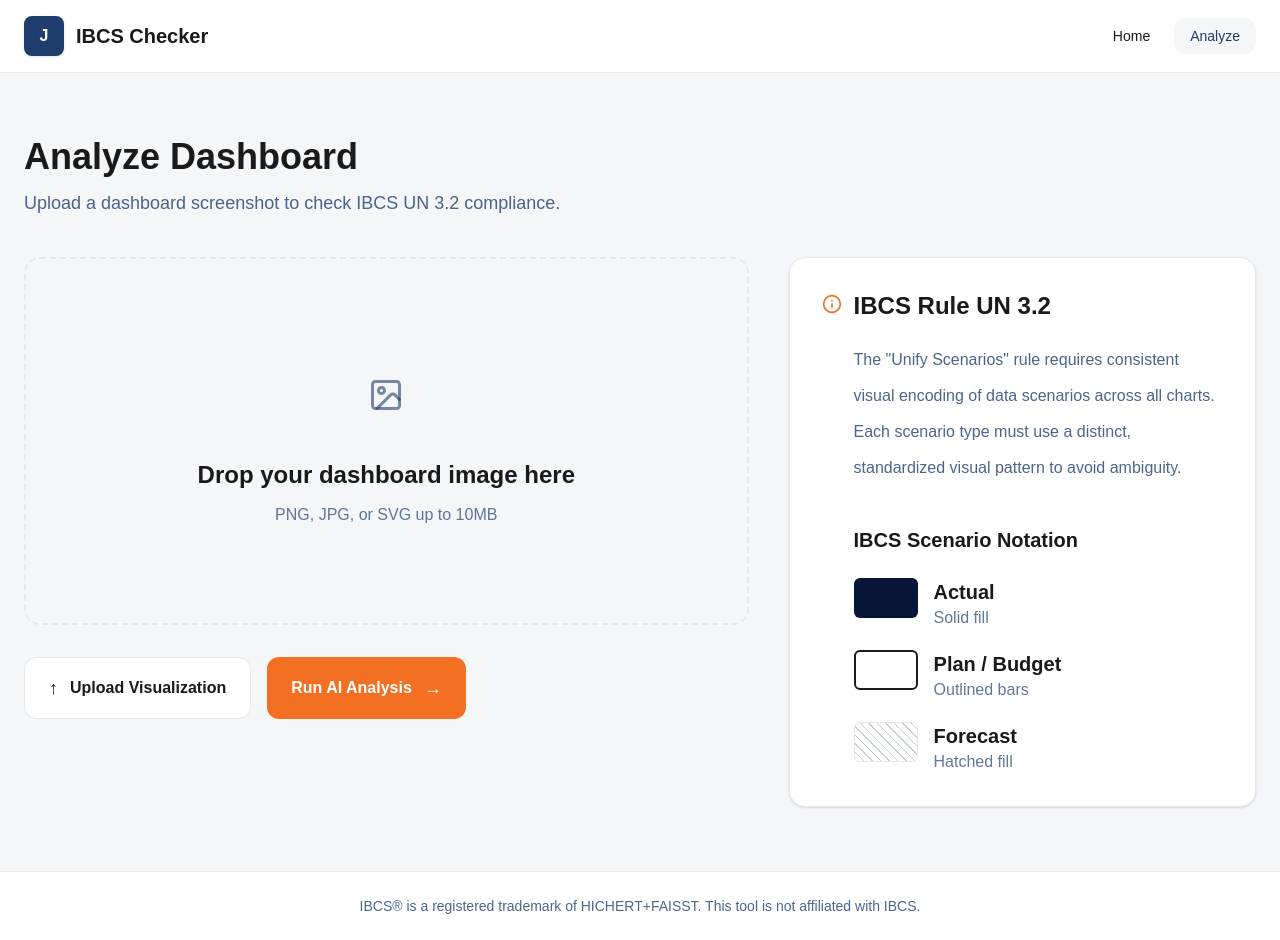
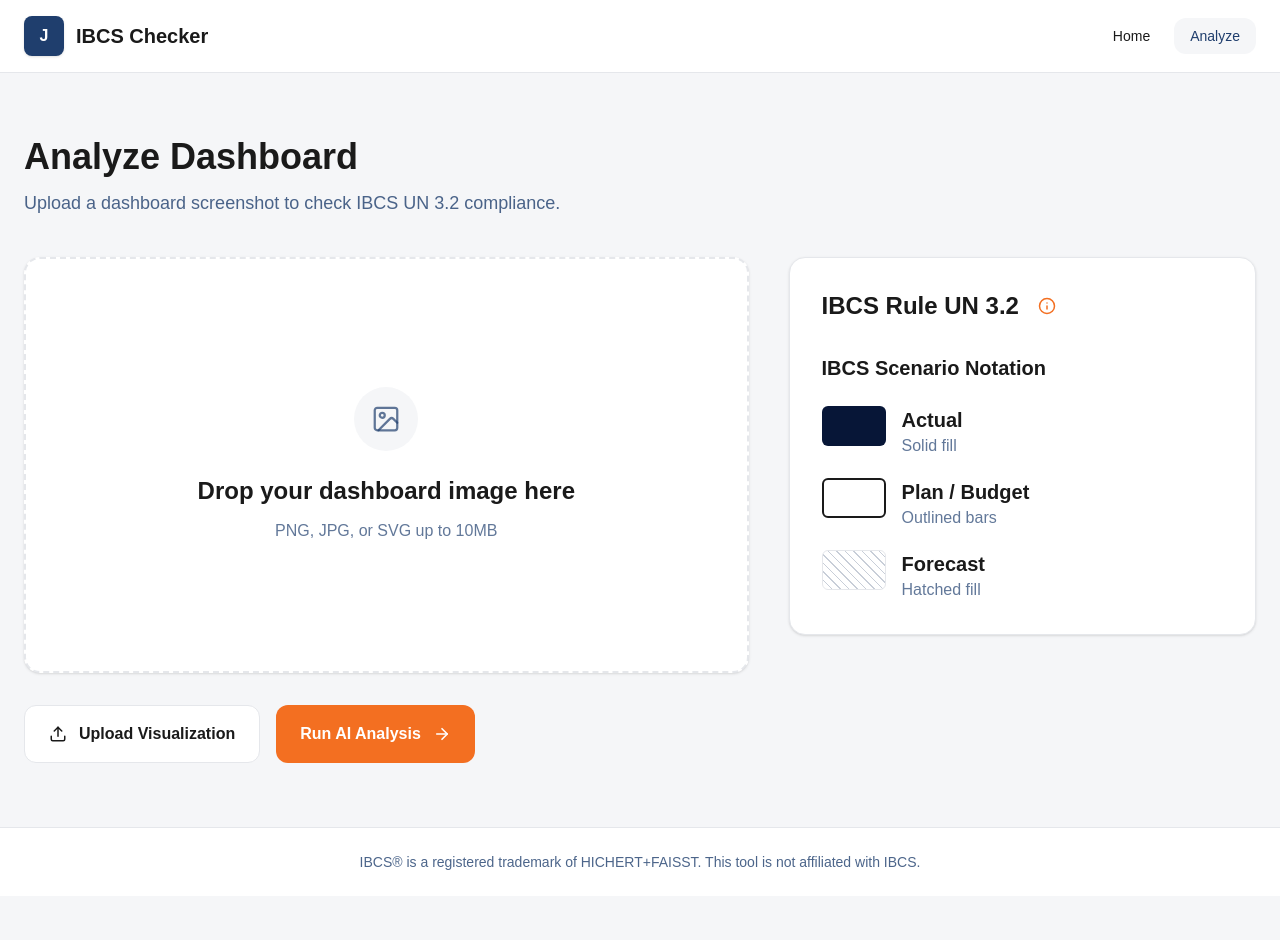
Before and after one commit to Fontys-Group-8-AMD/Jugo, a React app in the folder frontend/: page /analyze in a window 1280 px wide. After the commit the page ends 896 px from the top, so only its background shows below. Built offline with nearby package versions, Linux system fonts and the light colour scheme; the HTML template or start-up script is replaced by a standard one.

Commit message:
Refactored the Analyze design by separating the page into different components

```diff
--- /dev/null
+++ b/frontend/src/components/analyze/AnalyzeActions.tsx
@@ -0,0 +1,25 @@
+import { ArrowRight, Upload } from "lucide-react";
+
+const AnalyzeActions = () => {
+  return (
+    <div className="mt-8 flex flex-col gap-4 sm:flex-row">
+      <button
+        type="button"
+        className="inline-flex items-center justify-center gap-3 rounded-xl border border-[var(--color-border)] bg-[var(--color-white)] px-6 py-4 text-base font-semibold text-[var(--color-dark)] transition hover:bg-[var(--color-background)]"
+      >
+        <Upload size={18} strokeWidth={2} />
+        Upload Visualization
+      </button>
+
+      <button
+        type="button"
+        className="inline-flex items-center justify-center gap-3 rounded-xl bg-[var(--color-accent)] px-6 py-4 text-base font-semibold text-[var(--color-white)] transition hover:opacity-90"
+      >
+        Run AI Analysis
+        <ArrowRight size={18} strokeWidth={2.2} />
+      </button>
+    </div>
+  );
+};
+
+export default AnalyzeActions;
--- /dev/null
+++ b/frontend/src/components/analyze/AnalyzeHeader.tsx
@@ -0,0 +1,15 @@
+const AnalyzeHeader = () => {
+  return (
+    <div className="mb-10">
+      <h1 className="text-3xl font-bold text-[var(--color-dark)] md:text-4xl">
+        Analyze Dashboard
+      </h1>
+
+      <p className="mt-3 text-base text-[var(--color-primary)]/80 md:text-lg">
+        Upload a dashboard screenshot to check IBCS UN 3.2 compliance.
+      </p>
+    </div>
+  );
+};
+
+export default AnalyzeHeader;
--- a/frontend/src/components/analyze/RuleInfoCard.tsx
+++ b/frontend/src/components/analyze/RuleInfoCard.tsx
@@ -1,75 +1,37 @@
+import { useState } from "react";
 import { Info } from "lucide-react";
+import ScenarioLegend from "./ScenarioLegend";
 
 const RuleInfoCard = () => {
+  const [showExplanation, setShowExplanation] = useState(false);
+
   return (
     <section className="rounded-2xl border border-[var(--color-border)] bg-[var(--color-white)] p-8 shadow-sm">
-      <div className="flex items-start gap-3">
-        <div className="mt-1 text-[var(--color-accent)]">
-          <Info size={20} strokeWidth={2} />
-        </div>
+      <div className="flex items-center gap-3">
+        <h2 className="text-2xl font-semibold text-[var(--color-dark)]">
+          IBCS Rule UN 3.2
+        </h2>
 
-        <div>
-          <h2 className="text-2xl font-semibold text-[var(--color-dark)]">
-            IBCS Rule UN 3.2
-          </h2>
+        <button
+          type="button"
+          onClick={() => setShowExplanation((prev) => !prev)}
+          aria-label="Toggle rule explanation"
+          aria-expanded={showExplanation}
+          className="inline-flex h-8 w-8 items-center justify-center rounded-full text-[var(--color-accent)] transition hover:bg-[var(--color-background)]"
+        >
+          <Info size={18} strokeWidth={2} />
+        </button>
+      </div>
 
-          <p className="mt-5 text-base leading-9 text-[var(--color-primary)]/80">
-            The "Unify Scenarios" rule requires consistent visual encoding of
-            data scenarios across all charts. Each scenario type must use a
-            distinct, standardized visual pattern to avoid ambiguity.
-          </p>
+      {showExplanation && (
+        <p className="mt-4 text-base leading-8 text-[var(--color-primary)]/80">
+          The &quot;Unify Scenarios&quot; rule requires consistent visual
+          encoding of data scenarios across all charts. Each scenario type must
+          use a distinct, standardized visual pattern to avoid ambiguity.
+        </p>
+      )}
 
-          <div className="mt-10">
-            <h3 className="text-xl font-semibold text-[var(--color-dark)]">
-              IBCS Scenario Notation
-            </h3>
-
-            <div className="mt-6 space-y-5">
-              <div className="flex items-start gap-4">
-                <div className="h-10 w-16 rounded-md bg-[#071637]" />
-                <div>
-                  <p className="text-xl font-semibold text-[var(--color-dark)]">
-                    Actual
-                  </p>
-                  <p className="text-base text-[var(--color-primary)]/70">
-                    Solid fill
-                  </p>
-                </div>
-              </div>
-
-              <div className="flex items-start gap-4">
-                <div className="h-10 w-16 rounded-md border-2 border-[var(--color-dark)] bg-transparent" />
-                <div>
-                  <p className="text-xl font-semibold text-[var(--color-dark)]">
-                    Plan / Budget
-                  </p>
-                  <p className="text-base text-[var(--color-primary)]/70">
-                    Outlined bars
-                  </p>
-                </div>
-              </div>
-
-              <div className="flex items-start gap-4">
-                <div
-                  className="h-10 w-16 rounded-md border border-[var(--color-border)]"
-                  style={{
-                    backgroundImage:
-                      "repeating-linear-gradient(45deg, #c8ced8 0, #c8ced8 1px, transparent 1px, transparent 6px)",
-                  }}
-                />
-                <div>
-                  <p className="text-xl font-semibold text-[var(--color-dark)]">
-                    Forecast
-                  </p>
-                  <p className="text-base text-[var(--color-primary)]/70">
-                    Hatched fill
-                  </p>
-                </div>
-              </div>
-            </div>
-          </div>
-        </div>
-      </div>
+      <ScenarioLegend />
     </section>
   );
 };
--- /dev/null
+++ b/frontend/src/components/analyze/ScenarioLegend.tsx
@@ -0,0 +1,20 @@
+import { scenarioNotation } from "../../data/scenarioNotation";
+import ScenarioLegendItem from "./ScenarioLegendItem";
+
+const ScenarioLegend = () => {
+  return (
+    <div className="mt-8">
+      <h3 className="text-xl font-semibold text-[var(--color-dark)]">
+        IBCS Scenario Notation
+      </h3>
+
+      <div className="mt-6 space-y-5">
+        {scenarioNotation.map((item) => (
+          <ScenarioLegendItem key={item.label} item={item} />
+        ))}
+      </div>
+    </div>
+  );
+};
+
+export default ScenarioLegend;
--- /dev/null
+++ b/frontend/src/components/analyze/ScenarioLegendItem.tsx
@@ -0,0 +1,41 @@
+import type { ScenarioLegendItemData } from "../../data/scenarioNotation";
+
+interface ScenarioLegendItemProps {
+  item: ScenarioLegendItemData;
+}
+
+const ScenarioLegendItem = ({ item }: ScenarioLegendItemProps) => {
+  const swatchClassName =
+    item.variant === "solid"
+      ? "bg-[#071637]"
+      : item.variant === "outline"
+        ? "border-2 border-[var(--color-dark)] bg-transparent"
+        : "border border-[var(--color-border)] bg-[var(--color-white)]";
+
+  return (
+    <div className="flex items-start gap-4">
+      <div
+        className={`h-10 w-16 rounded-md ${swatchClassName}`}
+        style={
+          item.variant === "hatched"
+            ? {
+                backgroundImage:
+                  "repeating-linear-gradient(45deg, #c8ced8 0, #c8ced8 1px, transparent 1px, transparent 6px)",
+              }
+            : undefined
+        }
+      />
+
+      <div>
+        <p className="text-xl font-semibold text-[var(--color-dark)]">
+          {item.label}
+        </p>
+        <p className="text-base text-[var(--color-primary)]/70">
+          {item.description}
+        </p>
+      </div>
+    </div>
+  );
+};
+
+export default ScenarioLegendItem;
--- a/frontend/src/components/analyze/UploadZone.tsx
+++ b/frontend/src/components/analyze/UploadZone.tsx
@@ -2,10 +2,10 @@ import { ImageIcon } from "lucide-react";
 
 const UploadZone = () => {
   return (
-    <section className="rounded-2xl border-2 border-dashed border-[var(--color-border)] bg-transparent px-8 py-20 md:px-10 md:py-24">
+    <section className="flex min-h-[26rem] items-center justify-center rounded-2xl border-2 border-dashed border-[var(--color-border)] bg-[var(--color-white)] px-6 py-10 shadow-sm">
       <div className="flex flex-col items-center justify-center text-center">
-        <div className="mb-6 flex h-20 w-20 items-center justify-center rounded-3xl bg-[var(--color-surface-muted)] text-[var(--color-primary)]/60">
-          <ImageIcon size={36} strokeWidth={2} />
+        <div className="mb-6 flex h-16 w-16 items-center justify-center rounded-full bg-[var(--color-background)] text-[var(--color-primary)]/70">
+          <ImageIcon size={30} strokeWidth={1.8} />
         </div>
 
         <h2 className="text-2xl font-semibold text-[var(--color-dark)]">
--- /dev/null
+++ b/frontend/src/data/scenarioNotation.ts
@@ -0,0 +1,25 @@
+export type ScenarioLegendVariant = "solid" | "outline" | "hatched";
+
+export interface ScenarioLegendItemData {
+  label: string;
+  description: string;
+  variant: ScenarioLegendVariant;
+}
+
+export const scenarioNotation: ScenarioLegendItemData[] = [
+  {
+    label: "Actual",
+    description: "Solid fill",
+    variant: "solid",
+  },
+  {
+    label: "Plan / Budget",
+    description: "Outlined bars",
+    variant: "outline",
+  },
+  {
+    label: "Forecast",
+    description: "Hatched fill",
+    variant: "hatched",
+  },
+];
--- a/frontend/src/pages/AnalyzePage.tsx
+++ b/frontend/src/pages/AnalyzePage.tsx
@@ -1,41 +1,18 @@
+import AnalyzeActions from "../components/analyze/AnalyzeActions";
+import AnalyzeHeader from "../components/analyze/AnalyzeHeader";
+import RuleInfoCard from "../components/analyze/RuleInfoCard";
 import UploadZone from "../components/analyze/UploadZone";
-import RuleInfoCard from "../components/analyze/RuleInfoCard";
 
 const AnalyzePage = () => {
   return (
     <section className="bg-[var(--color-background)] px-6 py-14 md:py-16">
       <div className="mx-auto max-w-7xl">
-        <div className="mb-10">
-          <h1 className="text-3xl font-bold text-[var(--color-dark)] md:text-4xl">
-            Analyze Dashboard
-          </h1>
-
-          <p className="mt-3 text-base text-[var(--color-primary)]/80 md:text-lg">
-            Upload a dashboard screenshot to check IBCS UN 3.2 compliance.
-          </p>
-        </div>
+        <AnalyzeHeader />
 
         <div className="grid gap-10 xl:grid-cols-[1.55fr_1fr] xl:items-start">
           <div>
             <UploadZone />
-
-            <div className="mt-8 flex flex-col gap-4 sm:flex-row">
-              <button
-                type="button"
-                className="inline-flex items-center justify-center gap-3 rounded-xl border border-[var(--color-border)] bg-[var(--color-white)] px-6 py-4 text-base font-semibold text-[var(--color-dark)] transition hover:bg-[var(--color-surface-muted)]"
-              >
-                <span className="text-lg">↑</span>
-                Upload Visualization
-              </button>
-
-              <button
-                type="button"
-                className="inline-flex items-center justify-center gap-3 rounded-xl bg-[var(--color-accent)] px-6 py-4 text-base font-semibold text-[var(--color-white)] transition hover:opacity-90"
-              >
-                Run AI Analysis
-                <span className="text-lg">→</span>
-              </button>
-            </div>
+            <AnalyzeActions />
           </div>
 
           <RuleInfoCard />
```
